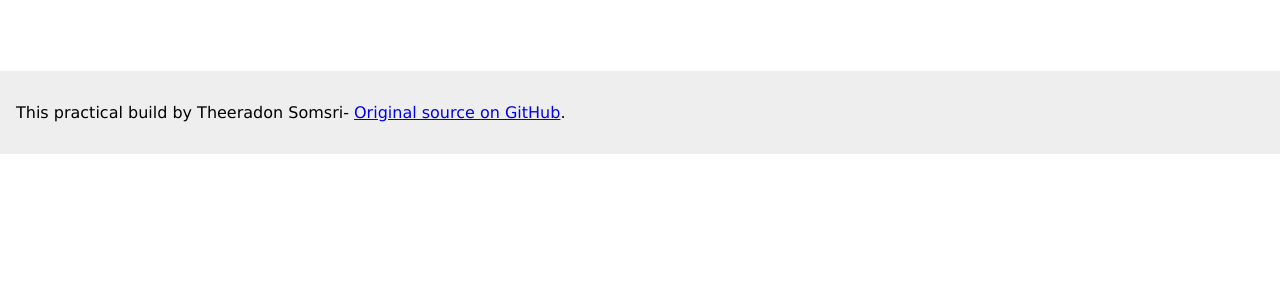
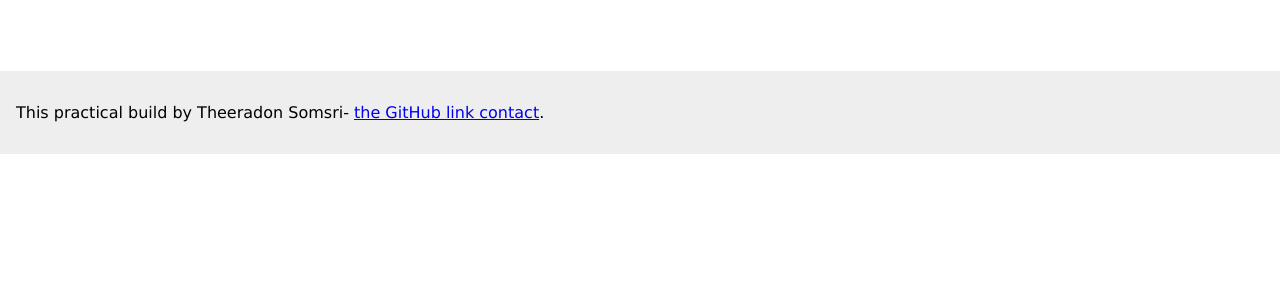
Before and after one commit to theeradonS/CP1404_prac10, a Flask app: page / in a window 1280 px wide. Shown: the part 458-758 px from the top of the page. Run offline with Flask 2, Linux system fonts and the light colour scheme.

Commit message:
done flask

```diff
--- a/flaskProject1/templates/layout.html
+++ b/flaskProject1/templates/layout.html
@@ -16,7 +16,7 @@
 </div>
 <div id="footer">
     {% block footer %}
-        <p>This practical build by Theeradon Somsri- <a href="https://github.com/theeradonS/CP1404_prac10.git">Original source on GitHub</a>.</p>
+        <p>This practical build by Theeradon Somsri- <a href="https://github.com/theeradonS/CP1404_prac10.git">the GitHub link contact</a>.</p>
     {% endblock %}
 </div>
 </body>
```
